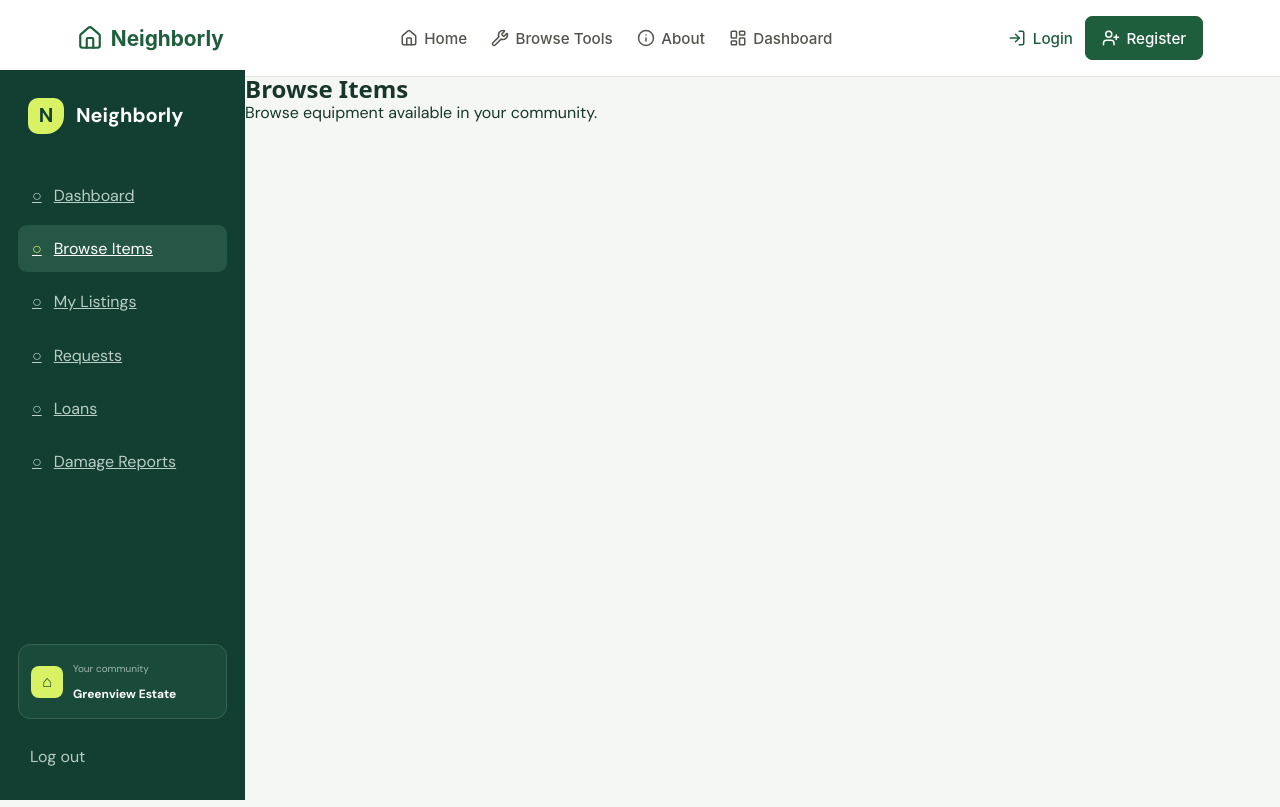
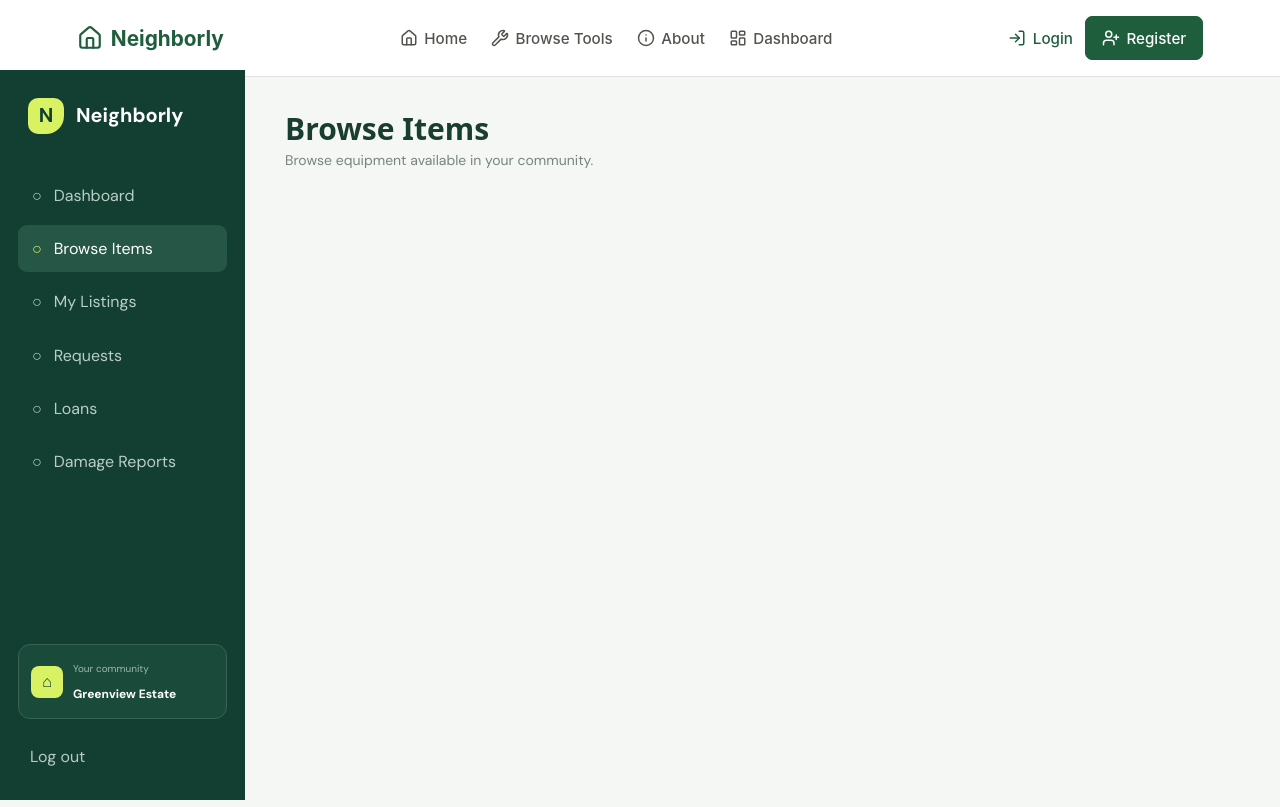
Before and after one commit to wanja-juma/Neighborly-Equipment-Lending-Library, a React (Vite) app in the folder client-side/: page /items in a window 1280 px wide. Built offline with nearby package versions, Linux system fonts and the light colour scheme; no server answers.

Commit message:
add dashboard sidebar navigation

```diff
--- a/client-side/src/App.jsx
+++ b/client-side/src/App.jsx
@@ -2,7 +2,7 @@ import { Navigate, Route, Routes } from "react-router-dom";
 import AuthPage from "./components/AuthPage";
 import Dashboard from "./components/Dashboard";
 import DashboardLayout from "./components/DashboardLayout";
-import Home from "./components/Home";
+import HowItWorks from "./components/HowItWorks";
 import Navbar from "./components/Navbar";
 import BrowseItems from "./pages/BrowseItems";
 import DamageReports from "./pages/DamageReports";
@@ -17,7 +17,7 @@ function App() {
       <Navbar />
 
       <Routes>
-        <Route path="/" element={<Home />} />
+        <Route path="/" element={<HowItWorks />} />
 
         <Route path="/auth" element={<AuthPage />} />
 
--- a/client-side/src/components/Dashboard.css
+++ b/client-side/src/components/Dashboard.css
@@ -97,6 +97,8 @@ button {
   color: #b9cec4;
   background-color: transparent;
   text-align: left;
+
+  text-decoration: none;
 }
 
 .navigation-link:hover {
@@ -488,6 +490,8 @@ button {
 
   font-size: 12px;
   font-weight: 700;
+
+  text-decoration: none;
 }
 
 .view-all-button:hover {
@@ -1068,6 +1072,7 @@ button {
   padding: 12px 18px;
   border: none;
   border-radius: 9px;
+  text-decoration: none;
 
   color: white;
   background-color: #176646;
@@ -1094,6 +1099,30 @@ button {
   font-weight: 400;
   line-height: 1;
 }
+
+
+/* Temporary styles for the dashboard page */
+
+.page-content {
+  max-width: 1400px;
+  margin: 0 auto;
+  padding: 40px;
+}
+
+.page-content h1 {
+  margin: 0 0 8px;
+  color: #193d31;
+  font-size: 30px;
+}
+
+.page-content p {
+  margin: 0;
+  color: #75867e;
+  font-size: 14px;
+}
+
+
+
 /* Basic responsiveness */
 
 @media (max-width: 800px) {
--- a/client-side/src/components/Dashboard.jsx
+++ b/client-side/src/components/Dashboard.jsx
@@ -1,4 +1,5 @@
 import { useState } from "react";
+import { Link } from "react-router-dom";
 import "./Dashboard.css";
 
 const summaryCards = [
@@ -239,10 +240,10 @@ function Dashboard() {
       </p>
     </div>
 
-    <button className="primary-button" type="button">
-      <span className="button-icon">+</span>
-      Add New Item
-    </button>
+    <Link className="primary-button" to="/items/new">
+        <span className="button-icon">+</span>
+        Add New Item
+    </Link>
   </div>
 
   {/* Summary cards */}
@@ -274,9 +275,10 @@ function Dashboard() {
       <p>Review requests from neighbours who want to borrow your items.</p>
     </div>
 
-    <button className="view-all-button" type="button">
-      View All
-    </button>
+    <Link className="view-all-button" to="/requests">
+        View All
+    </Link>
+
   </div>
 
   <div className="requests-list">
@@ -344,10 +346,10 @@ function Dashboard() {
       <h2>Active Loans</h2>
       <p>Items you are currently borrowing or lending.</p>
     </div>
+    <Link className="view-all-button" to="/loans">
+        View All
+    </Link>
 
-    <button className="view-all-button" type="button">
-      View All
-    </button>
   </div>
 
   <div className="loans-list">
@@ -398,9 +400,10 @@ function Dashboard() {
         <p>Your recently added tools and equipment.</p>
       </div>
 
-      <button className="view-all-button" type="button">
+    <Link className="view-all-button" to="/listings">
         View All
-      </button>
+    </Link>
+
     </div>
 
     <div className="listings-grid">
```
